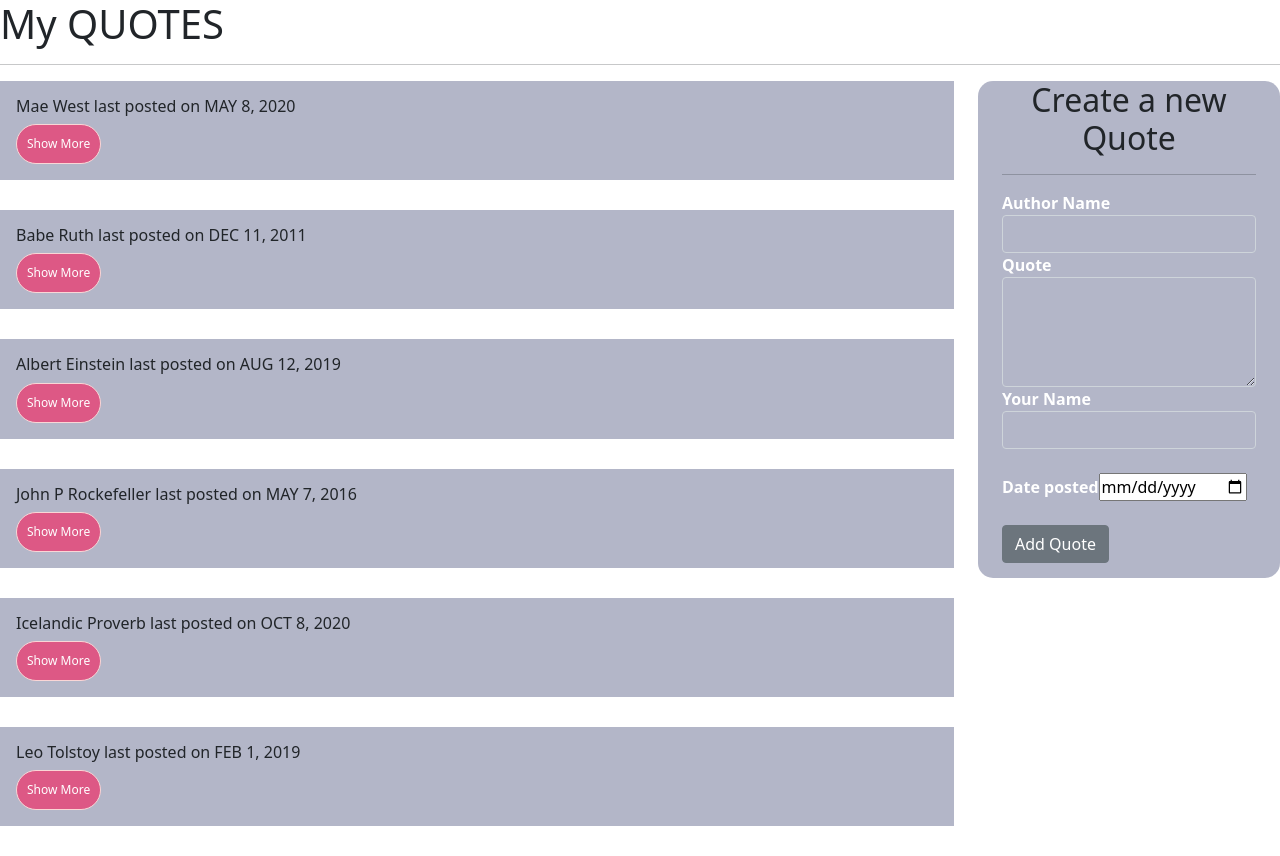
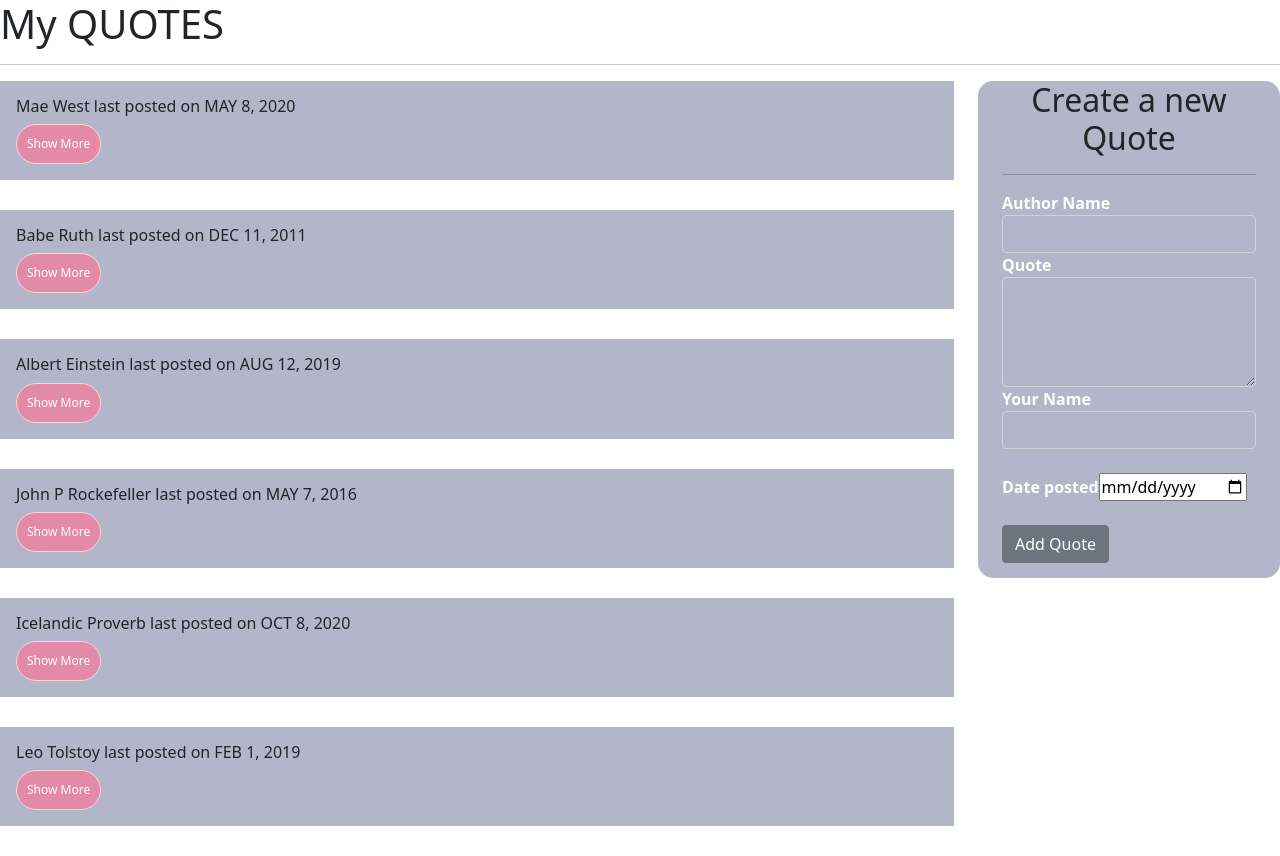
Before and after one commit to Wanguifiona/Quotes, an Angular app: page / in a window 1280 px wide. Built offline with nearby package versions, Linux system fonts and the light colour scheme.

Commit message:
add background color

```diff
--- a/src/app/quote/quote.component.css
+++ b/src/app/quote/quote.component.css
@@ -1,5 +1,5 @@
 .show{
-    background-color: rgb(221, 88, 133);
+    background-color: rgb(226, 138, 167);
     padding: 10px;
     border: solid 1px #fad6d6;
     border-radius: 20px;
```
